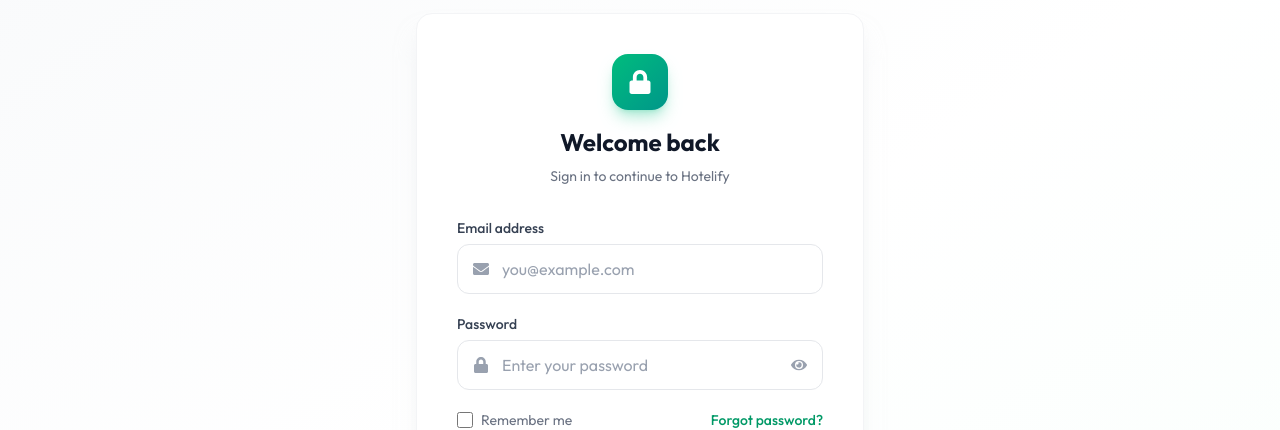
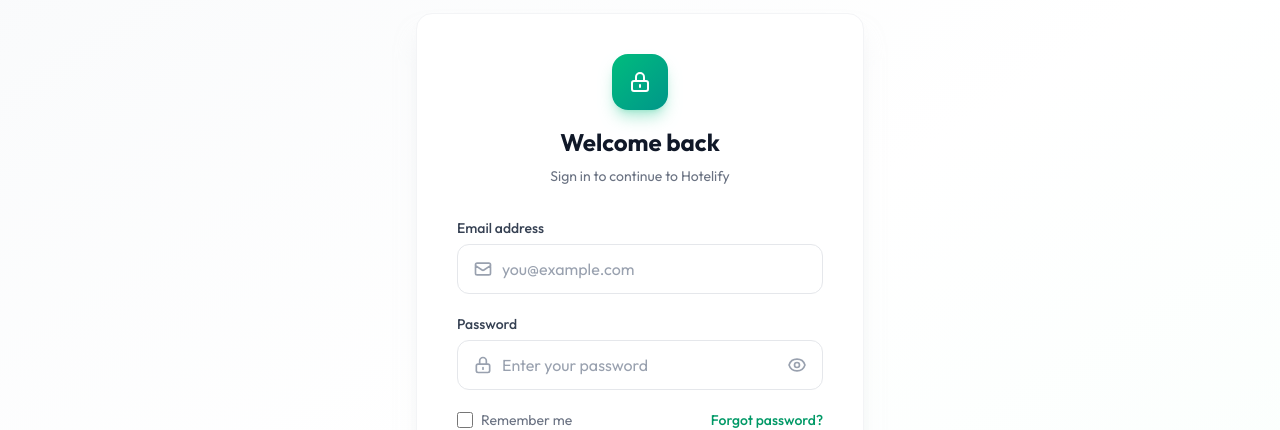
Before and after one commit to asifakbar-aruxstudio/Hotelify, a React (Vite) app: page /login in a window 1280 px wide. Shown: the part 137-567 px from the top of the page. Built offline with nearby package versions, Linux system fonts and the light colour scheme.

Commit message:
fix: replace icon components in Login page for consistent styling

```diff
--- a/src/pages/Login.jsx
+++ b/src/pages/Login.jsx
@@ -1,7 +1,7 @@
 import { useState } from "react";
 import { Link } from "react-router-dom";
 import { motion } from "motion/react";
-import { FaEnvelope, FaLock, FaEye, FaEyeSlash } from "react-icons/fa";
+import { HiOutlineMail, HiOutlineLockClosed, HiOutlineEye, HiOutlineEyeOff } from "react-icons/hi";
 
 const Login = () => {
   const [email, setEmail] = useState("");
@@ -27,7 +27,7 @@
           <div className="p-8 sm:p-10">
             <div className="text-center mb-8">
               <div className="w-14 h-14 rounded-2xl bg-gradient-to-br from-emerald-500 to-teal-600 flex items-center justify-center mx-auto mb-4 shadow-lg shadow-emerald-500/30">
-                <FaLock className="w-6 h-6 text-white" />
+                <HiOutlineLockClosed className="w-6 h-6 text-white" />
               </div>
               <h1 className="text-2xl font-bold text-gray-900">Welcome back</h1>
               <p className="text-sm text-gray-500 mt-2">Sign in to continue to Hotelify</p>
@@ -40,7 +40,7 @@
                 </label>
                 <div className="relative">
                   <div className="absolute inset-y-0 left-0 pl-4 flex items-center pointer-events-none">
-                    <FaEnvelope className="w-4 h-4 text-gray-400" />
+                    <HiOutlineMail className="w-5 h-5 text-gray-400" />
                   </div>
                   <input
                     id="email"
@@ -60,7 +60,7 @@
                 </label>
                 <div className="relative">
                   <div className="absolute inset-y-0 left-0 pl-4 flex items-center pointer-events-none">
-                    <FaLock className="w-4 h-4 text-gray-400" />
+                    <HiOutlineLockClosed className="w-5 h-5 text-gray-400" />
                   </div>
                   <input
                     id="password"
@@ -76,7 +76,7 @@
                     onClick={() => setShowPassword(!showPassword)}
                     className="absolute inset-y-0 right-0 pr-4 flex items-center text-gray-400 hover:text-gray-600 transition-colors"
                   >
-                    {showPassword ? <FaEyeSlash className="w-4 h-4" /> : <FaEye className="w-4 h-4" />}
+                    {showPassword ? <HiOutlineEyeOff className="w-5 h-5" /> : <HiOutlineEye className="w-5 h-5" />}
                   </button>
                 </div>
               </div>
```
